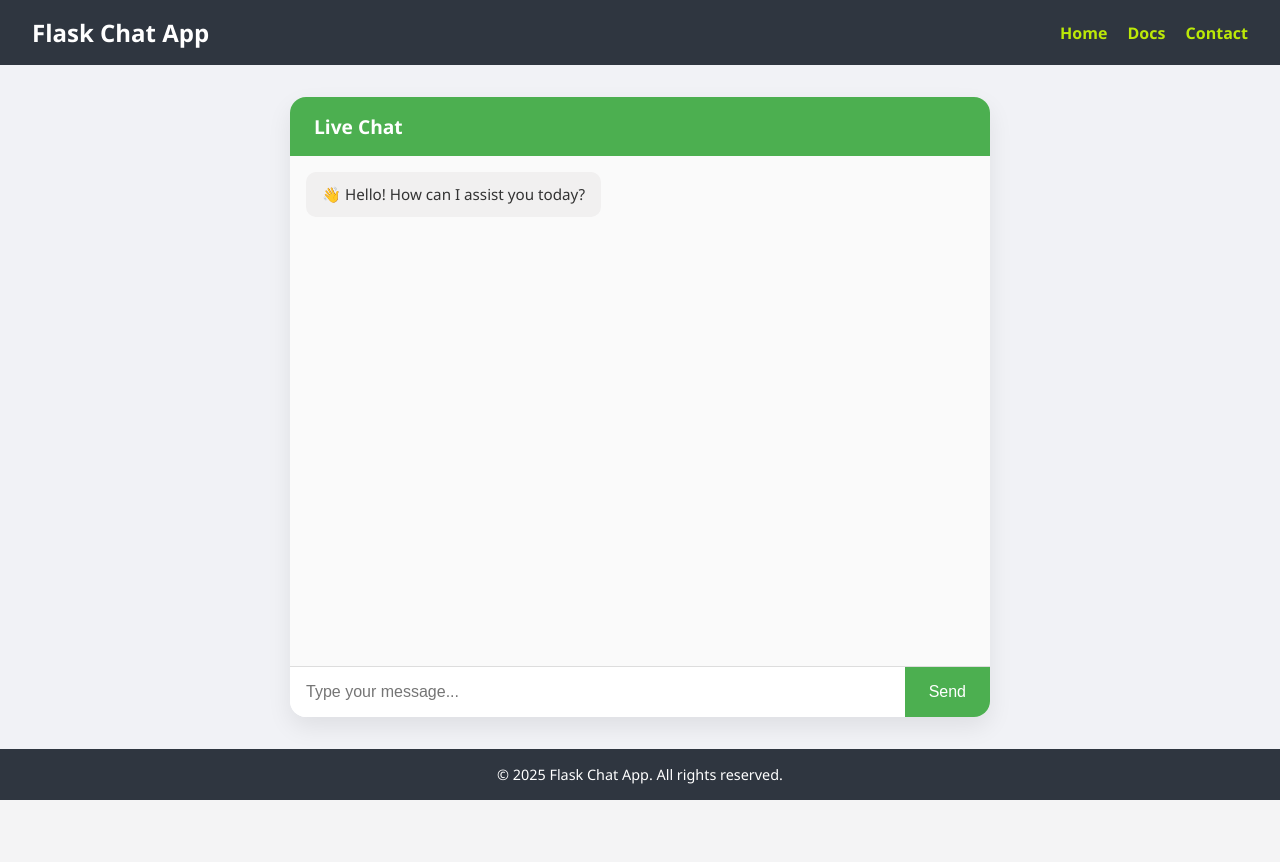
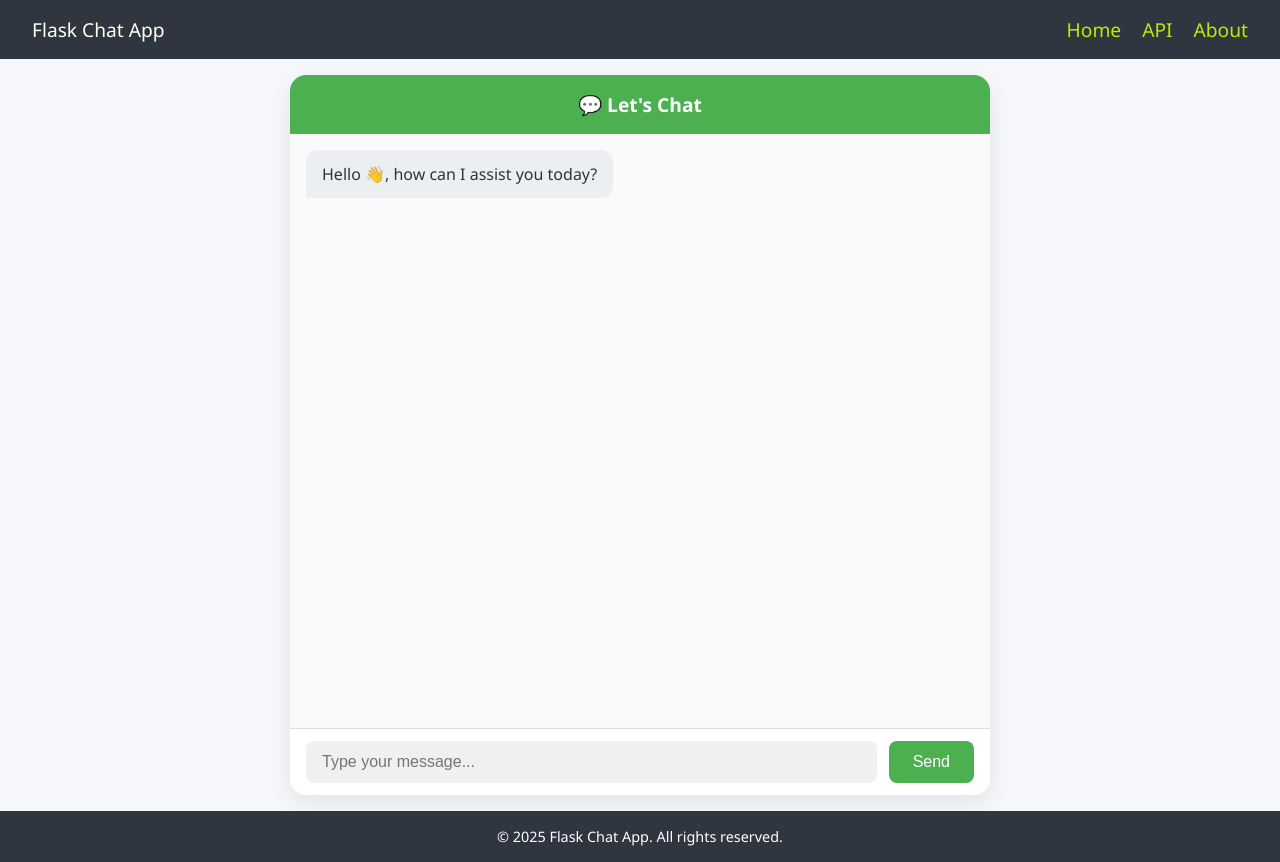
Before and after one commit to sintosm/sample-webapp, a Flask app: page / in a window 1280 px wide. Before the commit the page ends 800 px from the top, so only its background shows below. Run offline with Flask 3, Linux system fonts and the light colour scheme.

Commit message:
updated action

```diff
--- a/templates/index.html
+++ b/templates/index.html
@@ -1,18 +1,18 @@
 <!DOCTYPE html>
 <html lang="en">
 <head>
-    <meta charset="UTF-8">
+  <meta charset="UTF-8" />
   <title>Flask Chat App</title>
-    <meta name="viewport" content="width=device-width, initial-scale=1.0">
+  <meta name="viewport" content="width=device-width, initial-scale=1.0" />
   <style>
     :root {
-            --primary: #4caf50;
-            --background: #f1f2f6;
+      --primary-color: #4caf50;
+      --bg-color: #f5f7fa;
       --chat-bg: #ffffff;
-            --header-bg: #2f3640;
-            --user-msg-bg: #d4edda;
-            --bot-msg-bg: #f1f0f0;
-            --text: #333;
+      --user-msg-bg: #e8f5e9;
+      --bot-msg-bg: #eceff1;
+      --text-color: #333;
+      --font: 'Segoe UI', Tahoma, Geneva, Verdana, sans-serif;
     }
 
     * {
@@ -21,155 +21,176 @@
       box-sizing: border-box;
     }
 
+    html, body {
+      height: 100%;
+      font-family: var(--font);
+      background: var(--bg-color);
+      color: var(--text-color);
+    }
+
     body {
-            font-family: 'Segoe UI', Tahoma, Geneva, Verdana, sans-serif;
-            background-color: var(--background);
-            color: var(--text);
       display: flex;
       flex-direction: column;
-            min-height: 100vh;
     }
 
     header {
-            background-color: var(--header-bg);
-            color: #fff;
+      background-color: #2f3640;
       padding: 1rem 2rem;
+      color: white;
       display: flex;
       justify-content: space-between;
       align-items: center;
-        }
-
-        header h2 {
-            font-size: 1.5rem;
+      font-size: 1.2rem;
     }
 
     nav a {
       color: #bce907;
       margin-left: 1rem;
       text-decoration: none;
-            font-weight: bold;
     }
 
-        main {
+    .chat-wrapper {
       flex: 1;
       display: flex;
       justify-content: center;
-            padding: 2rem;
+      align-items: center;
+      padding: 1rem;
     }
 
     .chat-container {
       width: 100%;
       max-width: 700px;
+      height: 90vh;
       background: var(--chat-bg);
-            border-radius: 16px;
-            box-shadow: 0 10px 25px rgba(0, 0, 0, 0.08);
       display: flex;
       flex-direction: column;
+      border-radius: 16px;
+      box-shadow: 0 8px 24px rgba(0, 0, 0, 0.08);
       overflow: hidden;
     }
 
     .chat-header {
-            padding: 1rem 1.5rem;
-            background-color: var(--primary);
+      background-color: var(--primary-color);
       color: white;
+      padding: 1rem;
       font-weight: bold;
+      text-align: center;
       font-size: 1.2rem;
     }
 
-        .messages {
+    .chat-messages {
       flex: 1;
       padding: 1rem;
       overflow-y: auto;
       display: flex;
       flex-direction: column;
       gap: 0.75rem;
-            background: #fafafa;
+      background-color: #fafafa;
     }
 
     .message {
-            padding: 0.75rem 1rem;
-            border-radius: 10px;
-            max-width: 80%;
-            word-wrap: break-word;
-            font-size: 0.95rem;
+      max-width: 75%;
+      padding: 0.8rem 1rem;
+      border-radius: 12px;
       line-height: 1.4;
+      font-size: 1rem;
+      word-break: break-word;
+      animation: fadeIn 0.2s ease-in-out;
     }
 
     .message.user {
+      background-color: var(--user-msg-bg);
       align-self: flex-end;
-            background-color: var(--user-msg-bg);
+      border-bottom-right-radius: 0;
     }
 
     .message.bot {
+      background-color: var(--bot-msg-bg);
       align-self: flex-start;
-            background-color: var(--bot-msg-bg);
+      border-bottom-left-radius: 0;
     }
 
-        form {
+    @keyframes fadeIn {
+      from { opacity: 0; transform: translateY(5px); }
+      to { opacity: 1; transform: translateY(0); }
+    }
+
+    .chat-input-area {
       display: flex;
       border-top: 1px solid #ddd;
+      background: white;
+      padding: 0.75rem 1rem;
     }
 
-        input[type="text"] {
-            flex-grow: 1;
-            padding: 1rem;
+    .chat-input-area input {
+      flex: 1;
+      padding: 0.75rem 1rem;
       border: none;
+      border-radius: 8px;
       font-size: 1rem;
-            border-radius: 0;
+      background-color: #f0f0f0;
       outline: none;
+      transition: box-shadow 0.2s ease;
     }
 
-        button {
-            padding: 0 1.5rem;
-            background-color: var(--primary);
+    .chat-input-area input:focus {
+      box-shadow: 0 0 0 2px var(--primary-color);
+    }
+
+    .chat-input-area button {
+      margin-left: 0.75rem;
+      padding: 0.75rem 1.5rem;
+      background-color: var(--primary-color);
+      border: none;
+      border-radius: 8px;
       color: white;
-            border: none;
       font-size: 1rem;
       cursor: pointer;
-            transition: background-color 0.3s ease;
+      transition: background-color 0.2s ease;
     }
 
-        button:hover {
+    .chat-input-area button:hover {
       background-color: #3d8b42;
     }
 
     footer {
       text-align: center;
       padding: 1rem;
-            background-color: var(--header-bg);
+      background-color: #2f3640;
       color: white;
       font-size: 0.9rem;
     }
 
     @media (max-width: 600px) {
       .chat-container {
-                margin: 0 1rem;
+        height: 100vh;
+        border-radius: 0;
       }
     }
   </style>
 </head>
 <body>
   <header>
-        <h2>Flask Chat App</h2>
+    <div>Flask Chat App</div>
     <nav>
       <a href="#">Home</a>
-            <a href="#">Docs</a>
-            <a href="#">Contact</a>
+      <a href="#">API</a>
+      <a href="#">About</a>
     </nav>
   </header>
 
-    <main>
+  <div class="chat-wrapper">
     <div class="chat-container">
-            <div class="chat-header">Live Chat</div>
-            <div class="messages" id="chat-box">
-                <div class="message bot">👋 Hello! How can I assist you today?</div>
+      <div class="chat-header">💬 Let's Chat</div>
+      <div class="chat-messages" id="chat-box">
+        <div class="message bot">Hello 👋, how can I assist you today?</div>
       </div>
-            <form id="chat-form" onsubmit="sendMessage(event)">
+      <form class="chat-input-area" id="chat-form" onsubmit="sendMessage(event)">
         <input type="text" id="user-input" placeholder="Type your message..." autocomplete="off" required />
         <button type="submit">Send</button>
       </form>
     </div>
-    </main>
+  </div>
 
   <footer>
     &copy; 2025 Flask Chat App. All rights reserved.
@@ -182,21 +203,23 @@
       const message = input.value.trim();
       const chatBox = document.getElementById('chat-box');
 
-            if (message !== '') {
-                // User message
-                const userDiv = document.createElement('div');
-                userDiv.className = 'message user';
-                userDiv.textContent = message;
-                chatBox.appendChild(userDiv);
+      if (message) {
+        // Add user message
+        const userMsg = document.createElement('div');
+        userMsg.className = 'message user';
+        userMsg.textContent = message;
+        chatBox.appendChild(userMsg);
 
-                // Simulated bot reply
-                const botDiv = document.createElement('div');
-                botDiv.className = 'message bot';
-                botDiv.textContent = "🤖 You said: " + message;
-                chatBox.appendChild(botDiv);
+        // Simulated bot response
+        const botMsg = document.createElement('div');
+        botMsg.className = 'message bot';
+        botMsg.textContent = "🤖 You said: " + message;
+        chatBox.appendChild(botMsg);
+
+        // Auto-scroll
+        chatBox.scrollTop = chatBox.scrollHeight;
 
         input.value = '';
-                chatBox.scrollTop = chatBox.scrollHeight;
       }
     }
   </script>
```
Lines whose indentation alone changed are shown as unchanged.
